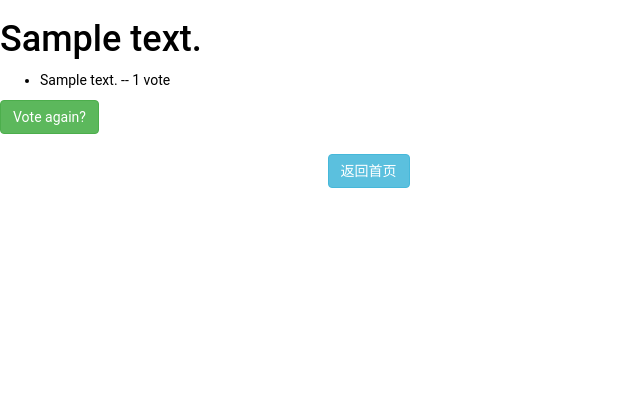
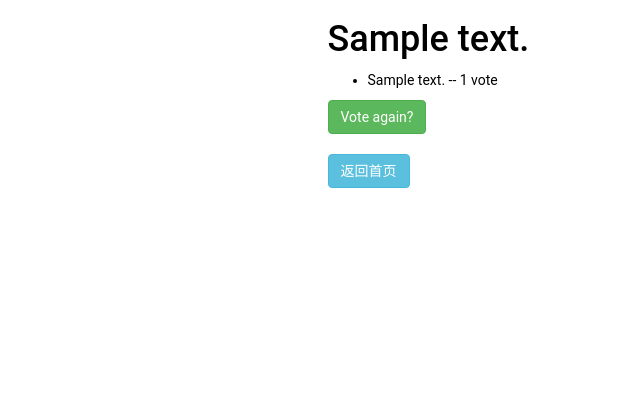
Before and after one commit to GeekLeo/mysite-Django, a Django app: page /polls/1/results/ in a window 1280 px wide. Shown: the top 420 px of the page, without its empty margins (0-640 px from the left). After the commit the page ends 188 px from the top, so only its background shows below. Run offline with Django 3.2, Linux system fonts and the light colour scheme; tables that the repository leaves empty hold one stand-in row (values such as "Sample post"); some libraries are stand-ins or nearby versions.

Commit message:
change the style

```diff
--- a/polls/static/polls/css/style.css
+++ b/polls/static/polls/css/style.css
@@ -1,5 +1,5 @@
 li a {
-    color: lawngreen;
+    color: #84c7fc;
 }
 body {
     /*background: white url("../images/profile.jpg") no-repeat right bottom;*/
--- a/polls/templates/polls/results.html
+++ b/polls/templates/polls/results.html
@@ -1,6 +1,8 @@
 {% extends 'polls/base_site.html' %}
 {% block title %}投票结果{% endblock title %}
 {% block content %}
+    <div class="row">
+        <div class="col-sm-6 col-sm-offset-3">
             <h1>{{ question.question_text }}</h1>
             <ul>
                 {% for choice in question.choice_set.all %}
@@ -11,4 +13,6 @@
                 <a class="btn btn-primary" href="{% url 'polls:detail' question.id|add:-1 %}">Next question</a>
             {% endif %}
             <a class="btn btn-success" href="{% url 'polls:detail' question.id %}">Vote again?</a>
+        </div>
+    </div>
 {% endblock content %}
```
Lines whose indentation alone changed are shown as unchanged.
